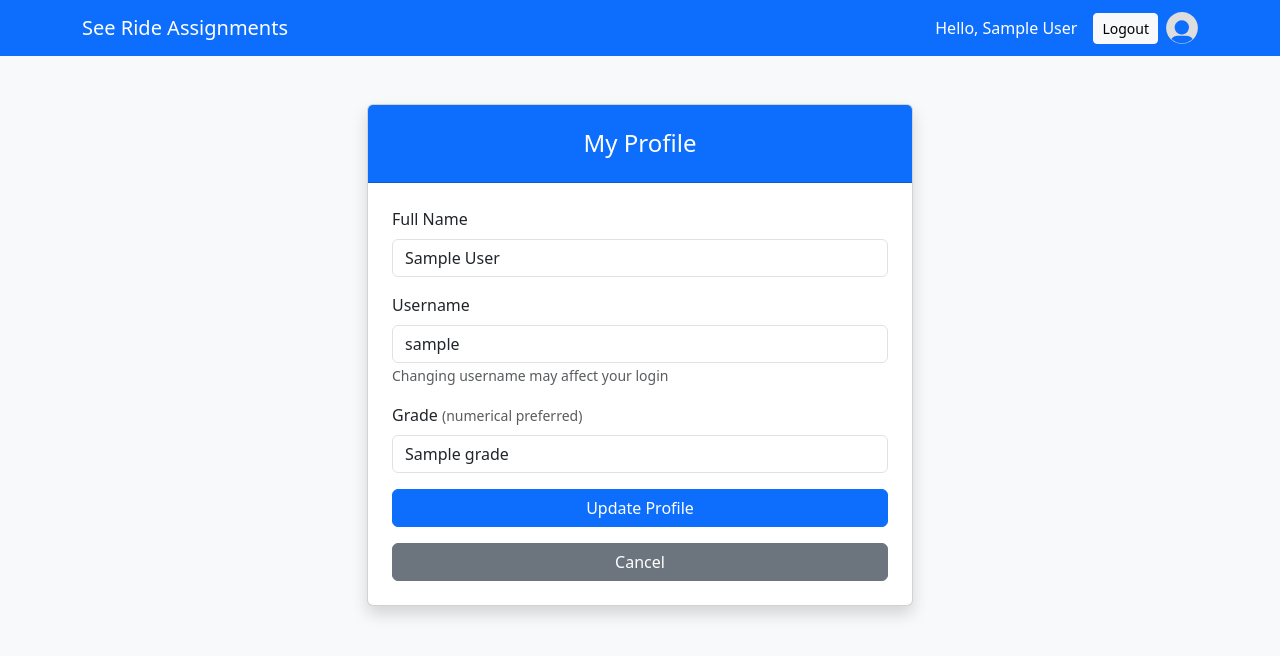
After one commit to Gilaze/church-rides, a Flask app: page /profile in a window 1280 px wide. The commit adds this page. Shown: the top 656 px of the page. Run offline with Flask 3, Linux system fonts and the light colour scheme; a user stored in the database is signed in; tables that the repository leaves empty hold one stand-in row (values such as "Sample post"); a database or web service that is not in the repository returns one stand-in record (values such as "Sample title"); some libraries are stand-ins or nearby versions.

Commit message:
added profile page

```diff
--- a/app.py
+++ b/app.py
@@ -141,6 +141,7 @@ def register():
         username = request.form['username']
         pwd = request.form['password']
         name = request.form['full_name']
+        grade = request.form['grade']
         is_driver = 'is_driver' in request.form
 
         hashed = generate_password_hash(pwd)
@@ -152,8 +153,8 @@ def register():
         placeholder = "%s" if os.environ.get('DATABASE_URL') else "?"
 
         try:
-            cur.execute(f"INSERT INTO users (username, password_hash, full_name, is_driver) VALUES ({placeholder}, {placeholder}, {placeholder}, {placeholder})",
-                        (username, hashed, name, is_driver))
+            cur.execute(f"INSERT INTO users (username, password_hash, full_name, grade, is_driver) VALUES ({placeholder}, {placeholder}, {placeholder}, {placeholder}, {placeholder})",
+                        (username, hashed, name, grade, is_driver))
             conn.commit()
 
             # If user is a driver and provided vehicle info, create vehicle
@@ -184,6 +185,8 @@ def login():
     if request.method == 'POST':
         username = request.form['username']
         pwd = request.form['password']
+        login_admin = 'login_admin' in request.form
+        admin_key = request.form.get('admin_key', '')
 
         conn = get_db_connection()
         cur = conn.cursor()
@@ -196,7 +199,20 @@ def login():
             user = cur.fetchone()
 
             if user and check_password_hash(user['password_hash'], pwd):
-                user_obj = User(user['id'], user['username'], user['full_name'], user['is_driver'], user.get('is_admin', False))
+                # Check if trying to login as admin
+                is_admin = False
+                if login_admin:
+                    if admin_key == 'berkeley':
+                        is_admin = True
+                        # Update user's admin status in database
+                        cur.execute(f"UPDATE users SET is_admin = {placeholder} WHERE id = {placeholder}",
+                                    (True, user['id']))
+                        conn.commit()
+                    else:
+                        flash("Invalid admin key")
+                        return redirect(url_for('login'))
+
+                user_obj = User(user['id'], user['username'], user['full_name'], user['is_driver'], is_admin or user.get('is_admin', False))
                 remember = 'remember' in request.form
                 login_user(user_obj, remember=remember)
                 return redirect(url_for('index'))
@@ -214,6 +230,38 @@ def login():
 def logout():
     logout_user()
     return redirect(url_for('login'))
+
+@app.route('/admin_dashboard')
+@login_required
+def admin_dashboard():
+    if not current_user.is_admin:
+        flash("Admin access required.")
+        return redirect(url_for('index'))
+
+    conn = get_db_connection()
+    cur = conn.cursor()
+    placeholder = "%s" if os.environ.get('DATABASE_URL') else "?"
+
+    try:
+        # Get all passengers (non-drivers)
+        cur.execute(f"SELECT full_name, grade FROM users WHERE is_driver = {placeholder} OR is_driver IS NULL", (False,))
+        passengers = cur.fetchall()
+
+        # Get all drivers
+        cur.execute(f"SELECT full_name, grade FROM users WHERE is_driver = {placeholder}", (True,))
+        drivers = cur.fetchall()
+
+        # Get all vehicles
+        cur.execute("SELECT vehicle_name, capacity FROM vehicles")
+        vehicles = cur.fetchall()
+
+        return render_template('admin_dashboard.html', passengers=passengers, drivers=drivers, vehicles=vehicles)
+    except Exception as e:
+        print(f"Admin dashboard error: {e}")
+        flash("Error loading admin dashboard.")
+        return redirect(url_for('index'))
+    finally:
+        conn.close()
 
 # --- VEHICLE MANAGEMENT ROUTES ---
 
@@ -387,6 +435,92 @@ def downgrade_to_passenger():
 
     return redirect(url_for('index'))
 
+@app.route('/profile', methods=['GET', 'POST'])
+@login_required
+def profile():
+    conn = get_db_connection()
+    cur = conn.cursor()
+    placeholder = "%s" if os.environ.get('DATABASE_URL') else "?"
+
+    if request.method == 'POST':
+        full_name = request.form['full_name']
+        username = request.form['username']
+        grade = request.form['grade']
+
+        try:
+            # Update user information
+            cur.execute(f"UPDATE users SET full_name = {placeholder}, username = {placeholder}, grade = {placeholder} WHERE id = {placeholder}",
+                        (full_name, username, grade, current_user.id))
+            conn.commit()
+
+            # Update vehicle if user is a driver
+            if current_user.is_driver and request.form.get('vehicle_name') and request.form.get('capacity'):
+                vehicle_name = request.form['vehicle_name']
+                capacity = int(request.form['capacity'])
+
+                cur.execute(f"UPDATE vehicles SET vehicle_name = {placeholder}, capacity = {placeholder} WHERE driver_id = {placeholder}",
+                            (vehicle_name, capacity, current_user.id))
+                conn.commit()
+
+            # Update current_user object
+            current_user.full_name = full_name
+            current_user.username = username
+
+            flash("Profile updated successfully!")
+            return redirect(url_for('profile'))
+        except Exception as e:
+            print(f"Profile update error: {e}")
+            flash("Error updating profile. Username may already be taken.")
+        finally:
+            conn.close()
+
+    # GET request - fetch user data
+    try:
+        cur.execute(f"SELECT username, grade FROM users WHERE id = {placeholder}", (current_user.id,))
+        user_data = cur.fetchone()
+
+        vehicle_data = None
+        if current_user.is_driver:
+            cur.execute(f"SELECT vehicle_name, capacity FROM vehicles WHERE driver_id = {placeholder}", (current_user.id,))
+            vehicle_data = cur.fetchone()
+
+        return render_template('profile.html', user_data=user_data, vehicle_data=vehicle_data)
+    except Exception as e:
+        print(f"Profile load error: {e}")
+        flash("Error loading profile.")
+        return redirect(url_for('index'))
+    finally:
+        conn.close()
+
+@app.route('/demote_admin', methods=['POST'])
+@login_required
+def demote_admin():
+    if not current_user.is_admin:
+        flash("You are not an admin.")
+        return redirect(url_for('index'))
+
+    conn = get_db_connection()
+    cur = conn.cursor()
+    placeholder = "%s" if os.environ.get('DATABASE_URL') else "?"
+
+    try:
+        # Update user to non-admin
+        cur.execute(f"UPDATE users SET is_admin = {placeholder} WHERE id = {placeholder}",
+                    (False, current_user.id))
+        conn.commit()
+
+        # Update current_user object
+        current_user.is_admin = False
+
+        flash("Admin privileges removed.")
+    except Exception as e:
+        print(f"Demote admin error: {e}")
+        flash("Error removing admin privileges. Please try again.")
+    finally:
+        conn.close()
+
+    return redirect(url_for('index'))
+
 if __name__ == '__main__':
     # Initialize DB tables if they don't exist
     try:
--- a/db.py
+++ b/db.py
@@ -30,6 +30,7 @@ def init_db():
             username VARCHAR(50) UNIQUE NOT NULL,
             password_hash VARCHAR(255) NOT NULL,
             full_name VARCHAR(100) NOT NULL,
+            grade VARCHAR(20),
             is_driver BOOLEAN DEFAULT FALSE,
             is_admin BOOLEAN DEFAULT FALSE,
             phone_number VARCHAR(20)
@@ -60,6 +61,7 @@ def init_db():
             username TEXT UNIQUE NOT NULL,
             password_hash TEXT NOT NULL,
             full_name TEXT NOT NULL,
+            grade TEXT,
             is_driver INTEGER DEFAULT 0,
             is_admin INTEGER DEFAULT 0,
             phone_number TEXT
--- a/templates/layout.html
+++ b/templates/layout.html
@@ -18,7 +18,10 @@
             <div class="d-flex align-items-center">
                 {% if current_user.is_authenticated %}
                     <span class="navbar-text text-white me-3">Hello, {{ current_user.full_name }}</span>
-                    <a href="/logout" class="btn btn-sm btn-light">Logout</a>
+                    <a href="/logout" class="btn btn-sm btn-light me-2">Logout</a>
+                    <a href="/profile" class="d-inline-block" style="line-height: 0;">
+                        <img src="{{ url_for('static', filename='pfp.svg') }}" alt="Profile" style="width: 32px; height: 32px; cursor: pointer;">
+                    </a>
                 {% else %}
                     <a href="/login" class="btn btn-sm btn-light me-2">Login</a>
                     <a href="/register" class="btn btn-sm btn-outline-light">Register</a>
--- /dev/null
+++ b/templates/profile.html
@@ -0,0 +1,44 @@
+{% extends "layout.html" %}
+
+{% block content %}
+<div class="row justify-content-center mt-5">
+    <div class="col-11 col-sm-10 col-md-8 col-lg-6">
+        <div class="card shadow">
+            <div class="card-header bg-primary text-white text-center py-4">
+                <h4 class="mb-0">My Profile</h4>
+            </div>
+            <div class="card-body p-4">
+                <form method="POST">
+                    <div class="mb-3">
+                        <label class="form-label">Full Name</label>
+                        <input type="text" name="full_name" class="form-control" value="{{ current_user.full_name }}" required>
+                    </div>
+                    <div class="mb-3">
+                        <label class="form-label">Username</label>
+                        <input type="text" name="username" class="form-control" value="{{ user_data.username }}" required>
+                        <small class="form-text text-muted">Changing username may affect your login</small>
+                    </div>
+                    <div class="mb-3">
+                        <label class="form-label">Grade <small class="text-muted">(numerical preferred)</small></label>
+                        <input type="text" name="grade" class="form-control" value="{{ user_data.grade }}" required>
+                    </div>
+
+                    {% if current_user.is_driver and vehicle_data %}
+                    <div class="mb-3">
+                        <label class="form-label">Vehicle Name</label>
+                        <input type="text" name="vehicle_name" class="form-control" value="{{ vehicle_data.vehicle_name }}" required>
+                    </div>
+                    <div class="mb-3">
+                        <label class="form-label">Vehicle Capacity</label>
+                        <input type="number" name="capacity" class="form-control" value="{{ vehicle_data.capacity }}" min="1" max="20" required>
+                    </div>
+                    {% endif %}
+
+                    <button type="submit" class="btn btn-primary w-100 mb-3">Update Profile</button>
+                    <a href="/" class="btn btn-secondary w-100">Cancel</a>
+                </form>
+            </div>
+        </div>
+    </div>
+</div>
+{% endblock %}
--- a/templates/register.html
+++ b/templates/register.html
@@ -20,6 +20,10 @@
                     <div class="mb-3">
                         <label>Password</label>
                         <input type="password" name="password" class="form-control" required>
+                    </div>
+                    <div class="mb-3">
+                        <label>Grade <small class="text-muted">(numerical preferred, e.g., 9, 10, 11, 12)</small></label>
+                        <input type="text" name="grade" class="form-control" placeholder="9" required>
                     </div>
 
                     <div class="form-check mb-3">
```
Also changed, not shown: templates/admin_dashboard.html (added, +103 -0 lines), templates/index.html (+10 -0 lines), templates/login.html (+73 -8 lines), static/pfp.svg (added).
